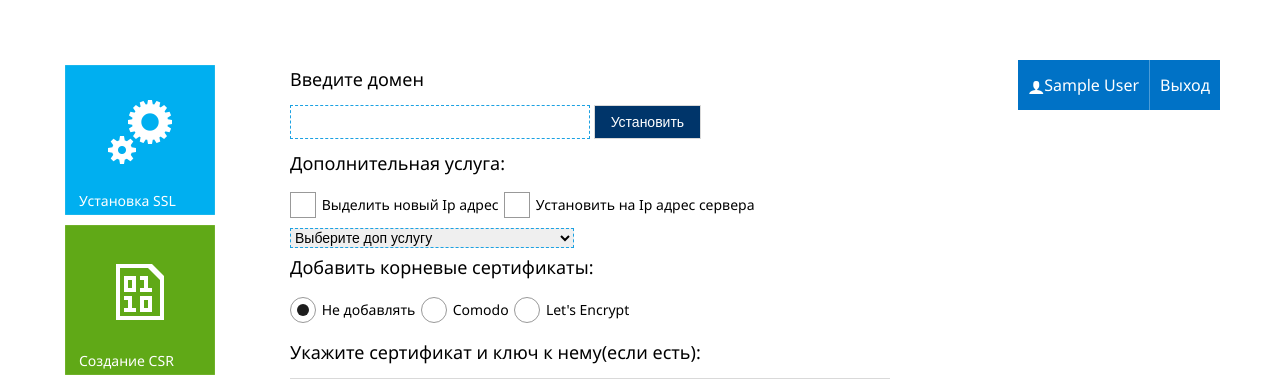
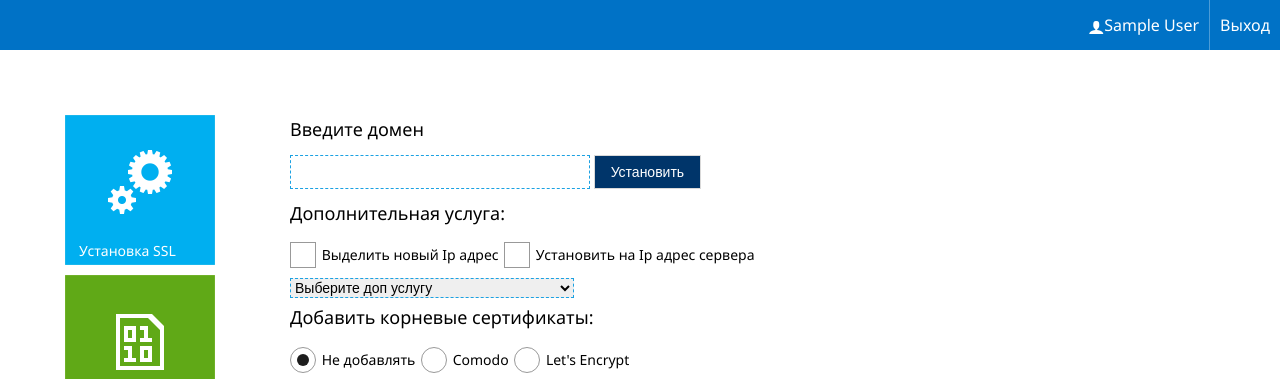
Before and after one commit to agn1/sslweb, a Django app: page / in a window 1280 px wide. Shown: the top 379 px of the page. Run offline with Django 3.2, Linux system fonts and the light colour scheme; the visitor is signed in with stand-in values (Sample User, id 1).

Commit message:
move info panel to top

```diff
--- a/templates/index.html
+++ b/templates/index.html
@@ -8,9 +8,8 @@
     <script src="/static/js/metro.js"></script>
 </head>
 <body>
-    <div class="wrapper padding60">
   {% if user.is_authenticated %}
-      <div style="float:right;width:auto;display: inline-block;" class="app-bar" >
+  <div class="app-bar" >
     <ul class="app-bar-menu place-right" data-flexdirection="reverse">
       <li data-flexorderorigin="1" data-flexorder="2"><a href=""><span class="mif-user icon"></span>{{user.get_full_name}}</a></li>
       <div class="app-bar-divider"></div>
@@ -18,6 +17,8 @@
     </ul>
   </div>
   {% endif %}
+
+    <div class="wrapper padding60">
 
       <div class="tile-container" style="float:left;width:160px">
 
```
Lines whose indentation alone changed are shown as unchanged.
